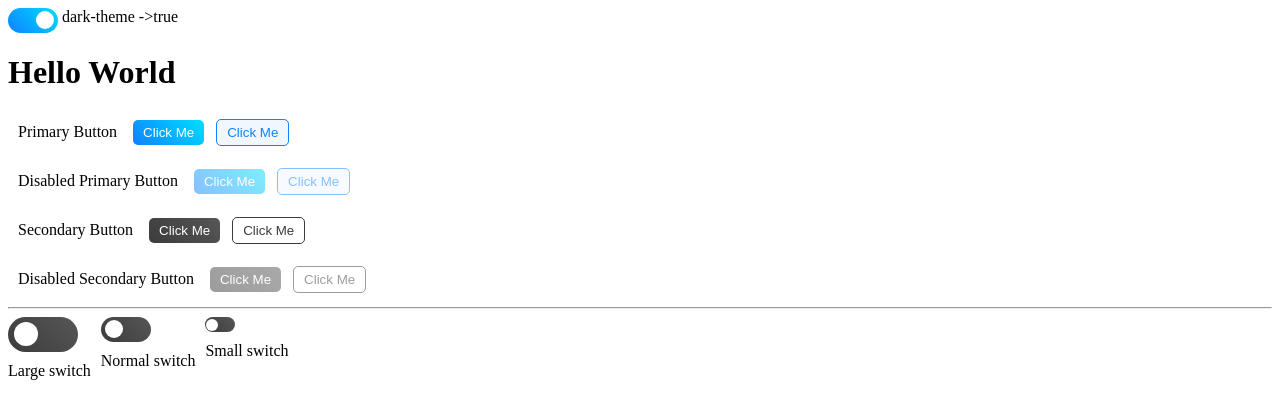
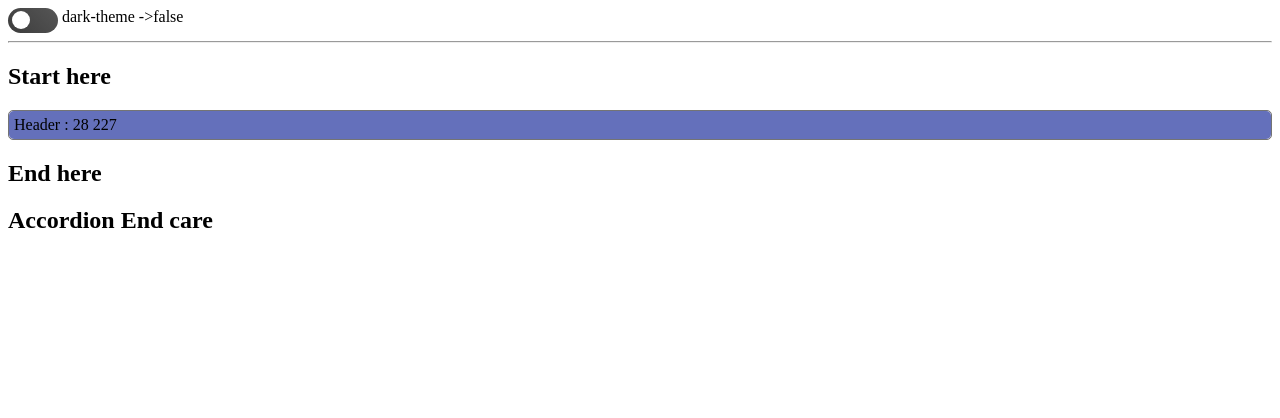
Before and after one commit to RDayalMunda/rdm-vue3-components, a Vue app: page / in a window 1280 px wide. Shown: the top 418 px of the page. Built offline with nearby package versions, Linux system fonts and the light colour scheme.

Commit message:
some accordion

```diff
--- a/src/App.vue
+++ b/src/App.vue
@@ -1,10 +1,13 @@
 <template>
   <RdmToggle v-model="isDarkTheme" />
   dark-theme ->{{ isDarkTheme }}
+  <hr />
+  <RdmAccordionRunner />
+  <!-- <hr />
   <h1>Hello World</h1>
   <RdmButtonRunner />
   <hr />
-  <RdmSwitchRunner />
+  <RdmSwitchRunner /> -->
 </template>
 
 <script setup>
@@ -13,7 +16,8 @@ import RdmToggle from "./components/RdmSwitch.vue";
 import "./scss/_styles.scss";
 import { ref, watch } from "vue";
 import RdmSwitchRunner from "./components/RdmSwitchRunner.vue";
-document.body.classList.add("rdm-dark");
+import RdmAccordionRunner from "./components/RdmAccordionRunner.vue";
+
 const isDarkTheme = ref(document.body.classList.contains("rdm-dark"));
 watch(isDarkTheme, (newVal) => {
   if (newVal) {
--- /dev/null
+++ b/src/components/RdmAccordion.vue
@@ -0,0 +1,74 @@
+<template>
+  <h2>Start here</h2>
+  <div class="rdm-accordion" :class="{ 'rdm-accordion-open': isOpen }">
+    <div
+      class="rdm-accordion-header"
+      ref="accordionHeader"
+      @click="toggleAccordion"
+    >
+      Header : {{ headerHeight }} {{ contentHeight }}
+    </div>
+    <div class="rdm-accordion-content" ref="accordionContent">
+      <slot name="content" />
+    </div>
+  </div>
+  <h2>End here</h2>
+</template>
+
+<script setup>
+import { computed, onMounted, ref } from "vue";
+
+const props = defineProps({
+  title: {
+    type: String,
+  },
+  template: {
+    type: String,
+    default: "content",
+  },
+  name: {
+    type: String,
+  },
+});
+
+const toggle = ref(false);
+const isOpen = ref(false);
+
+const accordionHeader = ref(null);
+const accordionContent = ref(null);
+const headerHeight = ref(0);
+const contentHeight = ref(0);
+
+const accordionHeight = computed(() => {
+  return isOpen.value
+    ? headerHeight.value + contentHeight.value
+    : headerHeight.value;
+});
+const accordionHeightInPx = computed(() => {
+  return accordionHeight.value + "px";
+});
+
+function toggleAccordion() {
+  if (!props.name) {
+    isOpen.value = !isOpen.value;
+  } else {
+    console.log("handle cases for accordion name", props.name);
+  }
+}
+
+function handleResize() {
+  headerHeight.value = accordionHeader.value.offsetHeight;
+  contentHeight.value = accordionContent.value.offsetHeight;
+}
+
+onMounted(() => {
+  const observer = new ResizeObserver(handleResize);
+  observer.observe(accordionHeader.value);
+  observer.observe(accordionContent.value);
+});
+</script>
+<style>
+.rdm-accordion {
+  height: v-bind(accordionHeightInPx);
+}
+</style>
--- /dev/null
+++ b/src/components/RdmAccordionRunner.vue
@@ -0,0 +1,21 @@
+<template>
+  <RdmAccordion title="Accordion Title" template="content">
+    <template #content>
+      <button @click="isShow = !isShow">Show/Hide</button>
+      <p>Accordion Body</p>
+      <p>Accordion Body 1</p>
+      <p>Accordion Body 2</p>
+      <p v-if="isShow">Hidable Accordion Body</p>
+      <p>Accordion Body 4</p>
+      <p>Accordion Body 5</p>
+    </template>
+  </RdmAccordion>
+  <h2>Accordion End care</h2>
+</template>
+
+<script setup>
+import { ref } from "vue";
+import RdmAccordion from "./RdmAccordion.vue";
+
+const isShow = ref(false);
+</script>
--- /dev/null
+++ b/src/scss/_accordion.scss
@@ -0,0 +1,17 @@
+.rdm-accordion {
+  overflow: hidden;
+  border-radius: 5px;
+  border: 1px solid #747474;
+  transition: 0.3s ease-in-out;
+  background: rgb(204, 204, 227);
+}
+
+.rdm-accordion-header {
+  background-color: #6470bb;
+  border-radius: 5px;
+  transition: 0.3s ease-in-out;
+  padding: 5px;
+}
+.rdm-accordion-content {
+  padding: 10px;
+}
--- a/src/scss/_styles.scss
+++ b/src/scss/_styles.scss
@@ -1,3 +1,4 @@
 @import "./variables.scss";
 @import "./button.scss";
 @import "./switch.scss";
+@import "./accordion.scss";
```
